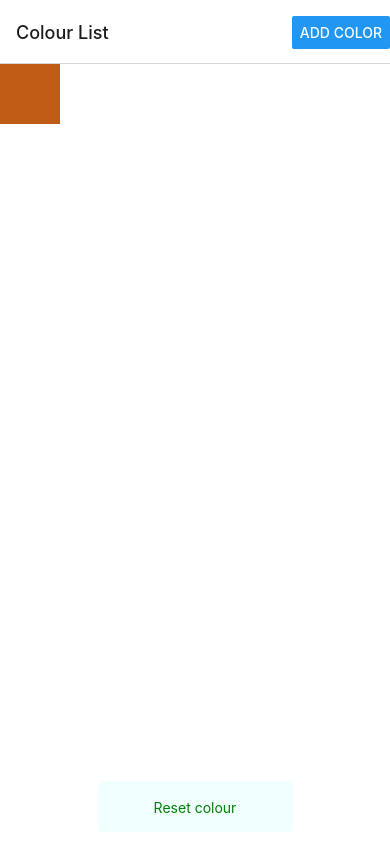
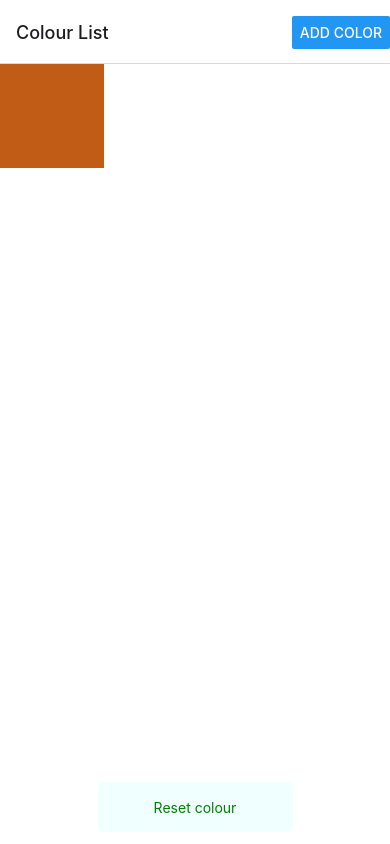
Before and after one commit to leandreal/pcmob3-1, a React Native app: screen / in a window 390 px wide. Both pictures are taken after a click on the button "ADD COLOR". Built offline with nearby package versions, Linux system fonts and the light colour scheme.

Commit message:
Changed styling to columns

```diff
--- a/components/BlockRGB.js
+++ b/components/BlockRGB.js
@@ -8,7 +8,7 @@ export default function BlockRGB(props) {
    <View
      style={{
        backgroundColor: `rgb(${props.red}, ${props.green}, ${props.blue})`,
-       padding: 30,
+       padding: 52,
        width: "100%",
      }}
    >
```
